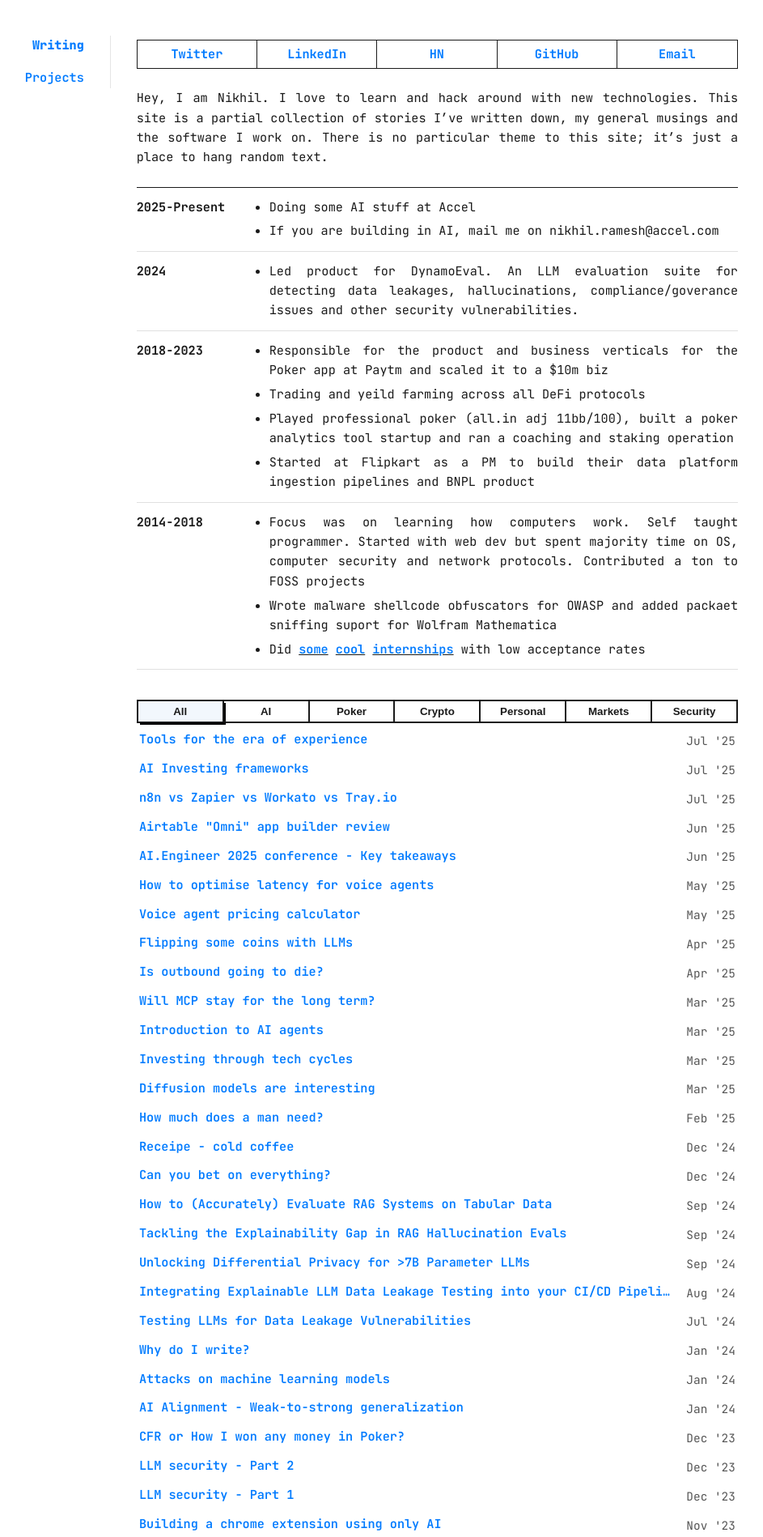
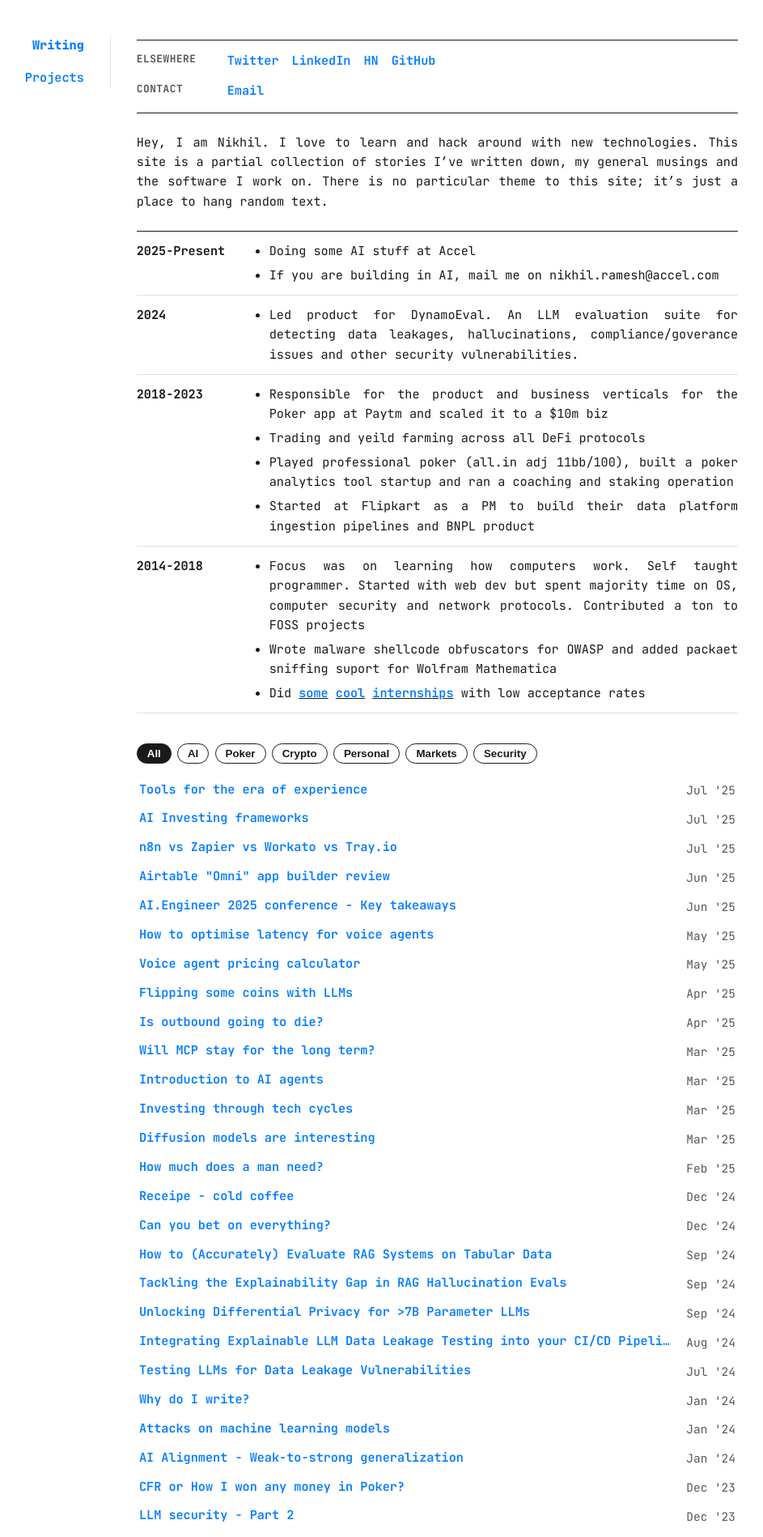
Before and after one commit to r-nikhil/r-nikhil.github.io, a Jekyll site: the page built from index.html, in a window 1280 px wide. Shown: the top 1898 px of the page at 81% size, without its empty margins (180-1123 px from the left). Built offline with Jekyll 4.4.1, drawn with Linux system fonts in a browser that asks for light colours.

Commit message:
Navigation abilities

```diff
--- a/index.html
+++ b/index.html
@@ -4,12 +4,18 @@ layout: default
 
 <section class="home-content">
 <div class="home-intro">
-  <nav class="social-strip" aria-label="Social links">
-    <a href="https://twitter.com/rnikhilcom">Twitter</a>
-    <a href="https://www.linkedin.com/in/rnikhilcom/">LinkedIn</a>
-    <a href="https://news.ycombinator.com/user?id=whoami_nr">HN</a>
-    <a href="https://github.com/r-nikhil">GitHub</a>
-    <a href="mailto:contact@rnikhil.com">Email</a>
+  <nav class="social-groups" aria-label="Social links">
+    <span class="social-label">Elsewhere</span>
+    <div class="social-links">
+      <a href="https://twitter.com/rnikhilcom">Twitter</a>
+      <a href="https://www.linkedin.com/in/rnikhilcom/">LinkedIn</a>
+      <a href="https://news.ycombinator.com/user?id=whoami_nr">HN</a>
+      <a href="https://github.com/r-nikhil">GitHub</a>
+    </div>
+    <span class="social-label">Contact</span>
+    <div class="social-links">
+      <a href="mailto:contact@rnikhil.com">Email</a>
+    </div>
   </nav>
 
   <p>Hey, I am Nikhil. I love to learn and hack around with new technologies. This site is a partial collection of stories I’ve written down, my general musings and the software I work on. There is no particular theme to this site; it’s just a place to hang random text.</p>
@@ -50,13 +56,13 @@ layout: default
 
 <div class="posts">
 <div class="category-filter">
-  <button class="filter-btn active" data-category="all">All</button>
-  <button class="filter-btn" data-category="ai">AI</button>
-  <button class="filter-btn" data-category="poker">Poker</button>
-  <button class="filter-btn" data-category="crypto">Crypto</button>
-  <button class="filter-btn" data-category="personal">Personal</button>
-  <button class="filter-btn" data-category="markets">Markets</button>
-  <button class="filter-btn" data-category="security">Security</button>
+  <button class="filter-btn active" data-category="all" aria-pressed="true">All</button>
+  <button class="filter-btn" data-category="ai" aria-pressed="false">AI</button>
+  <button class="filter-btn" data-category="poker" aria-pressed="false">Poker</button>
+  <button class="filter-btn" data-category="crypto" aria-pressed="false">Crypto</button>
+  <button class="filter-btn" data-category="personal" aria-pressed="false">Personal</button>
+  <button class="filter-btn" data-category="markets" aria-pressed="false">Markets</button>
+  <button class="filter-btn" data-category="security" aria-pressed="false">Security</button>
 </div>
 
 
@@ -77,33 +83,37 @@ layout: default
   width: 100%;
 }
 
-.social-strip {
+.social-groups {
   width: 100%;
-  display: flex;
-  flex-wrap: wrap;
-  border: 1px solid var(--border-color);
+  display: grid;
+  grid-template-columns: 6rem minmax(0, 1fr);
+  gap: 0.65rem 1rem;
+  padding: 0.8rem 0;
+  border-top: 1px solid var(--border-color);
+  border-bottom: 1px solid var(--border-color);
   margin: 5px 0 1.5rem;
 }
 
-.social-strip a {
-  flex: 1 1 100px;
-  display: block;
-  padding: 5px;
-  text-align: center;
-  border-right: 1px solid var(--border-color);
-  border-bottom: none;
+.social-label {
+  color: #555;
+  font-size: 0.8rem;
   font-weight: 700;
-  transition: all 0.2s ease;
+  letter-spacing: 0.04em;
+  text-transform: uppercase;
 }
 
-.social-strip a:last-child {
-  border-right: none;
+.social-links {
+  display: flex;
+  flex-wrap: wrap;
+  gap: 0.35rem 1rem;
 }
 
-.social-strip a:hover {
+.social-links a {
+  border-bottom: none;
+}
+
+.social-links a:hover {
   color: var(--link-hover-color);
-  transform: translate(-2px, -2px);
-  box-shadow: 3px 3px 0px 0px rgba(0,0,0,1);
   background-color: rgba(0, 102, 204, 0.05);
 }
 
@@ -144,48 +154,52 @@ layout: default
 
 .category-filter {
   width: 100%;
-  border-collapse: separate;
-  border-spacing: 0;
-  margin: 5px 0;
-  border: 0.1px solid var(--border-color);
+  margin: 5px 0 1rem;
   background-color: var(--bg-color);
   display: flex;
   flex-wrap: wrap;
+  gap: 0.45rem;
 }
 .filter-btn {
-  padding: 1px;
   text-align: center;
   border: 1px solid var(--border-color);
-  transition: all 0.1s ease;
+  border-radius: 999px;
   display: block;
   font-weight: 700;
-  padding: 5px;
-  /* border-bottom: none; */
+  padding: 4px 12px;
   transition: all 0.2s ease;
   background: none;
   color: var(--text-color);
   cursor: pointer;
-  flex: 1;
-  min-width: 100px;
+  flex: 0 0 auto;
+  min-width: 0;
 }
 .filter-btn:hover {
-  transform: translate(-2px, -2px);
-  box-shadow: 3px 3px 0px 0px rgba(0,0,0,1);
+  transform: translateY(-1px);
+  box-shadow: 2px 2px 0px 0px rgba(0,0,0,1);
   background-color: rgba(0, 102, 204, 0.05);
   color: var(--link-hover-color);
-  transform: scale(1.05);
 }
 .filter-btn.active {
-  background-color: rgba(0, 102, 204, 0.05);
-  box-shadow: 3px 3px 0px 0px rgba(0,0,0,1);
+  background-color: var(--border-color);
+  color: var(--bg-color);
+  box-shadow: none;
 }
 .post-item.hidden {
   display: none;
 }
 
 @media screen and (max-width: 45rem) {
-  .social-strip a {
-    flex-basis: 30%;
+  header ul {
+    border-bottom: 0;
+    padding-bottom: 0;
+    margin-bottom: 0;
+  }
+
+  .social-groups {
+    grid-template-columns: 5.5rem minmax(0, 1fr);
+    gap: 0.65rem 0.75rem;
+    border-top: 0;
   }
 
   .career-entry {
```
Also changed, not shown: other parts of index.html (+5 -1 lines), _pages/projects.md (+2 -2 lines).
